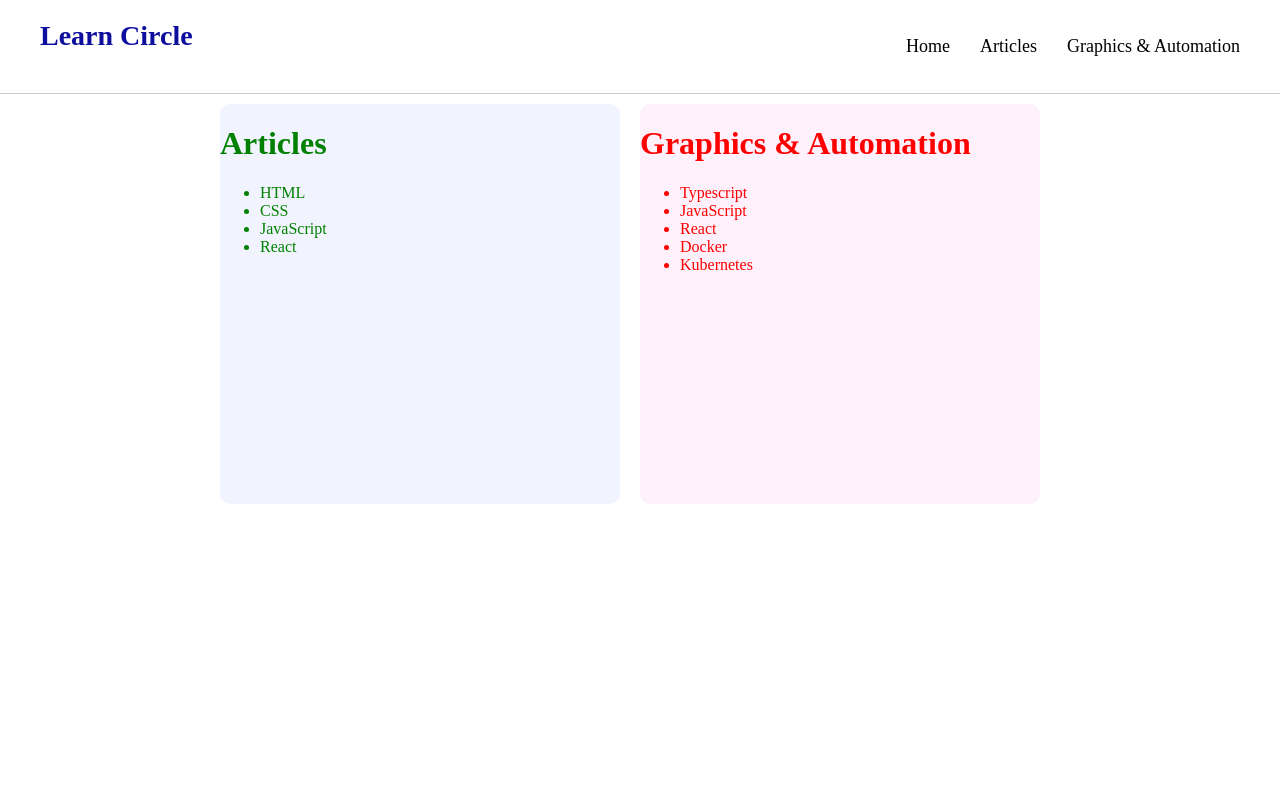
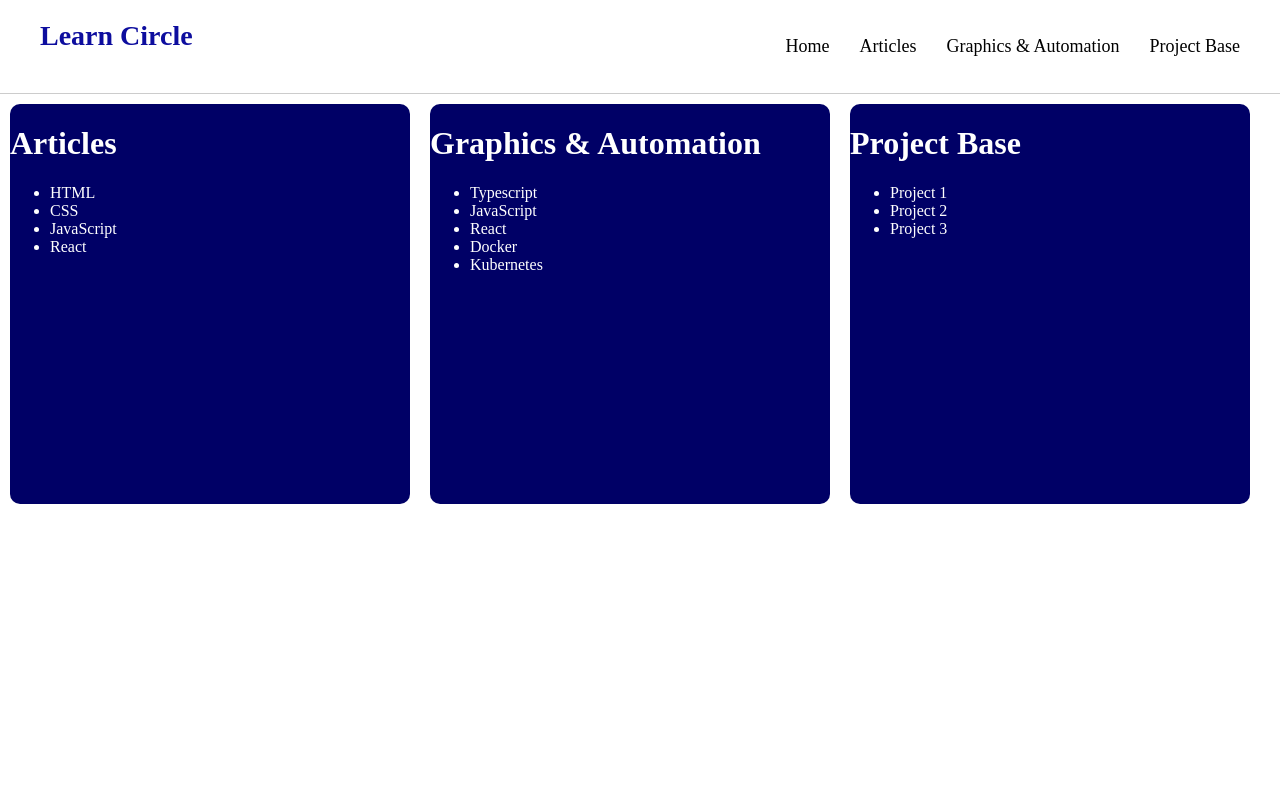
Before and after one commit to marycamaraa/learnCircle, a React (Vite) app: page / in a window 1280 px wide. Shown: the top 800 px of the page. Built offline with nearby package versions, Linux system fonts and the light colour scheme.

Commit message:
chore: add a project base section

```diff
--- a/src/App.jsx
+++ b/src/App.jsx
@@ -6,8 +6,10 @@ import { BrowserRouter, Routes, Route, Link } from 'react-router-dom'
 import Home from './pages/Home/Home'
 import Articles from './pages/Articles/Articles'
 import GraphicsAutomation from './pages/GraphicsAutomation/GraphicsAutomation'
+import ProjectBase from './pages/ProjectBase/ProjectBase'
 
 import './App.css'
+import ProjectBaseSection from './components/ProjectBaseSection'
 
 function App() {
   return (
@@ -21,6 +23,7 @@ function App() {
               <Route path="/" element={<Home />} />
               <Route path="/articles" element={<Articles />} />
               <Route path="/GraphicsAutomation" element={<GraphicsAutomation />} />
+              <Route path="/ProjectBaseSection" element={<ProjectBaseSection />} />
             </Routes>
           </main>
           <Footer />
--- a/src/components/HomeSection/index.css
+++ b/src/components/HomeSection/index.css
@@ -12,15 +12,23 @@
   align-items: center;
   height: 400px;
   width: 400px;
-  color: green;
-  background-color: #2c63ee11;
+  color: #ffffff;
+  background-color: #000066;
   border-radius: 10px;
 }
 
 .graphic-automation-section {
   height: 400px;
   width: 400px;
-  color: red;
-  background-color: #ee2cc411;
+  color: #ffffff;
+  background-color: #000066;
   border-radius: 10px;
 }
+
+.project-base-section {
+  height: 400px;
+  width: 400px;
+  color: #ffffff;
+  background-color: #000066;
+  border-radius: 10px;
+}
--- a/src/components/HomeSection/index.jsx
+++ b/src/components/HomeSection/index.jsx
@@ -22,6 +22,14 @@ const HomeSection = () => {
             <li>Kubernetes</li>
           </ul>
         </div>
+        <div className="project-base-section">
+          <h1> Project Base </h1>
+          <ul>
+            <li>Project 1</li>
+            <li>Project 2</li>
+            <li>Project 3</li>
+          </ul>
+        </div>
         <div />
       </div>
     </>
--- a/src/components/NavBar/index.jsx
+++ b/src/components/NavBar/index.jsx
@@ -17,6 +17,9 @@ function Navbar() {
         <li>
           <Link to="/graphicsAutomation">Graphics & Automation</Link>
         </li>
+        <li>
+          <Link to="/projectBaseSection">Project Base</Link>
+        </li>
       </ul>
     </nav>
   )
--- /dev/null
+++ b/src/components/ProjectBaseNavbar/index.jsx
@@ -0,0 +1,15 @@
+import './index.css'
+
+function ProjectBaseNavbar() {
+  return (
+    <>
+      <nav>
+        <ul>
+          <li>Project 1</li>
+        </ul>
+      </nav>
+    </>
+  )
+}
+
+export default ProjectBaseNavbar
--- /dev/null
+++ b/src/components/ProjectBaseSection/index.jsx
@@ -0,0 +1,7 @@
+import './index.css'
+
+function ProjectBaseSection() {
+  return <>Project section</>
+}
+
+export default ProjectBaseSection
--- a/src/pages/Articles/Articles.jsx
+++ b/src/pages/Articles/Articles.jsx
@@ -1,5 +1,6 @@
 import ArticlesNavbar from '../../components/ArticlesNavbar'
 import ArticlesSection from '../../components/ArticlesSection'
+import Footer from '../../components/Footer'
 import NewsNavbar from '../../components/NewsNavbar'
 import styles from './Article.module.css'
 
@@ -9,6 +10,7 @@ function Articles() {
       <ArticlesNavbar />
       <NewsNavbar />
       <ArticlesSection />
+      <Footer />
     </div>
   )
 }
--- /dev/null
+++ b/src/pages/ProjectBase/ProjectBase.jsx
@@ -0,0 +1,12 @@
+import ProjectBaseSection from '../../components/ProjectBaseSection'
+import ProjectBaseNavbar from '../../components/ProjectBaseNavbar'
+function ProjectBase() {
+  return (
+    <>
+      <ProjectBaseNavbar />
+      <ProjectBaseSection />
+    </>
+  )
+}
+
+export default ProjectBase
```
Also changed, not shown: src/components/ProjectBaseNavbar/index.css (added), src/components/ProjectBaseSection/index.css (added).
